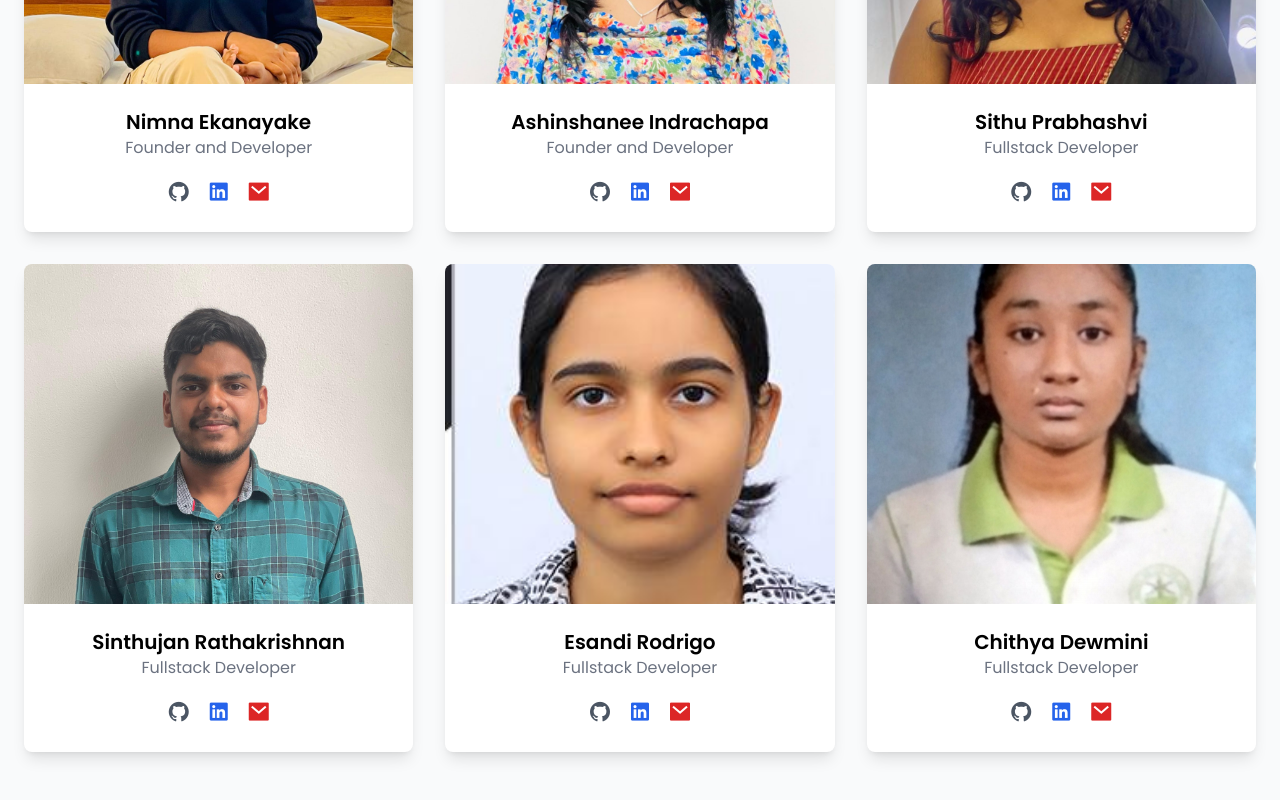
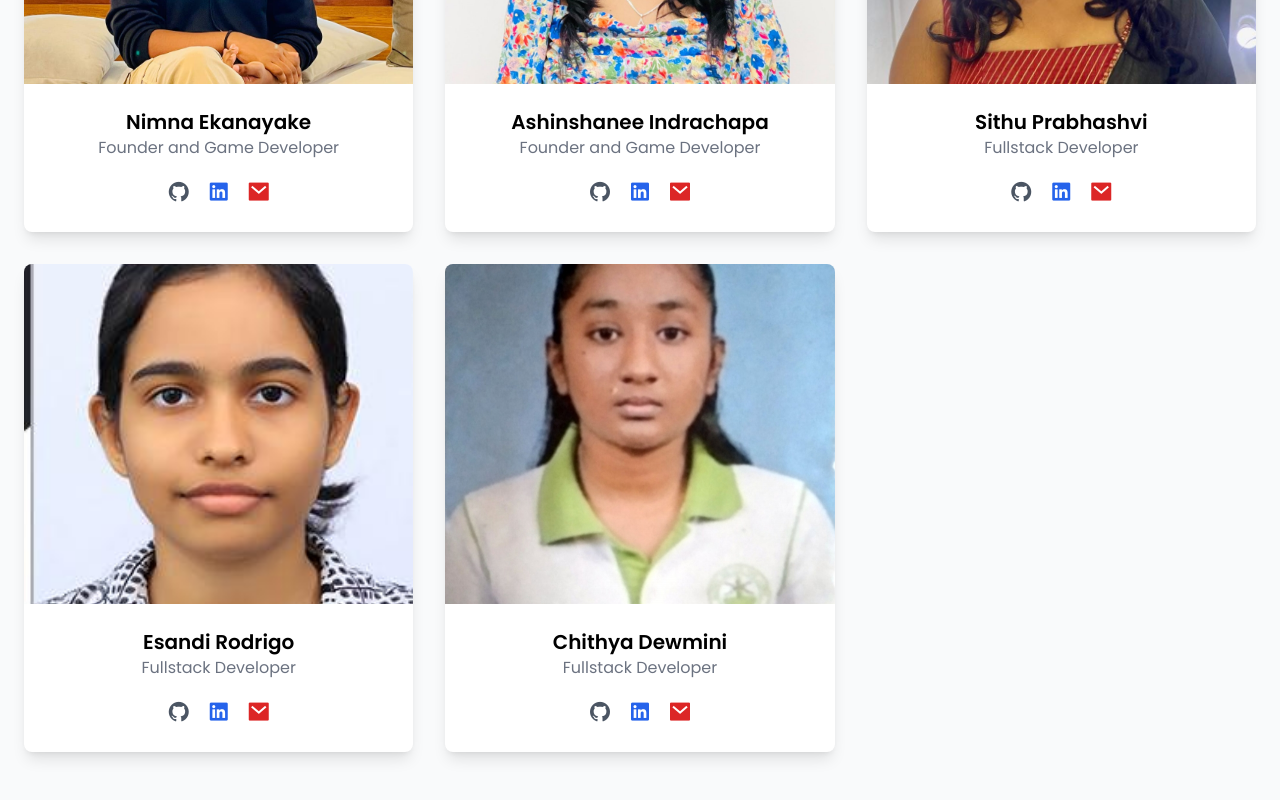
Before and after one commit to Nimnaek24/focus-genie-spark-lp, a React (Vite) app: page / in a window 1280 px wide. Shown: the part 4820-5620 px from the top of the page. Built offline with nearby package versions, Linux system fonts and the light colour scheme.

Commit message:
Update Team.jsx

```diff
--- a/src/components/Team.jsx
+++ b/src/components/Team.jsx
@@ -2,7 +2,7 @@
 const teamMembers = [
   {
     name: "Nimna Ekanayake",
-    role: "Founder and Developer",
+    role: "Founder and Game Developer",
     image: "images/Nimna2.jpg",
     github: "https://github.com/Nimnaek24",
     linkedin: "https://www.linkedin.com/in/nimna-ekanayake-b07181310/",
@@ -10,7 +10,7 @@ const teamMembers = [
   },
   {
     name: "Ashinshanee Indrachapa",
-    role: "Founder and Developer",
+    role: "Founder and Game Developer",
     image: "images/Ashi.jpg",
     github: "https://github.com/Ashinshanee02",
     linkedin: "https://www.linkedin.com/in/ashiathukorala",
@@ -23,15 +23,6 @@ const teamMembers = [
     github: "https://github.com/Sithuprabashvi",
     linkedin: "https://www.linkedin.com/in/sithu-yasaswara-797717331/",
     email: "https://github.com/Sithuprabashvi",
-  },
-  {
-    name: "Sinthujan Rathakrishnan",
-    role: "Fullstack Developer",
-    image: "images/Sinthujan.jpg",
-    github: "https://github.com/Sinthuuuh",
-    linkedin:
-      "https://www.linkedin.com/in/sinthujan-rathakrishnan-8b11b62a4?utm_source=share&utm_campaign=share_via&utm_content=profile&utm_medium=ios_app",
-    email: "mailto:sinthujan.20221553@iit.ac.lk",
   },
   {
     name: "Esandi Rodrigo",
```
